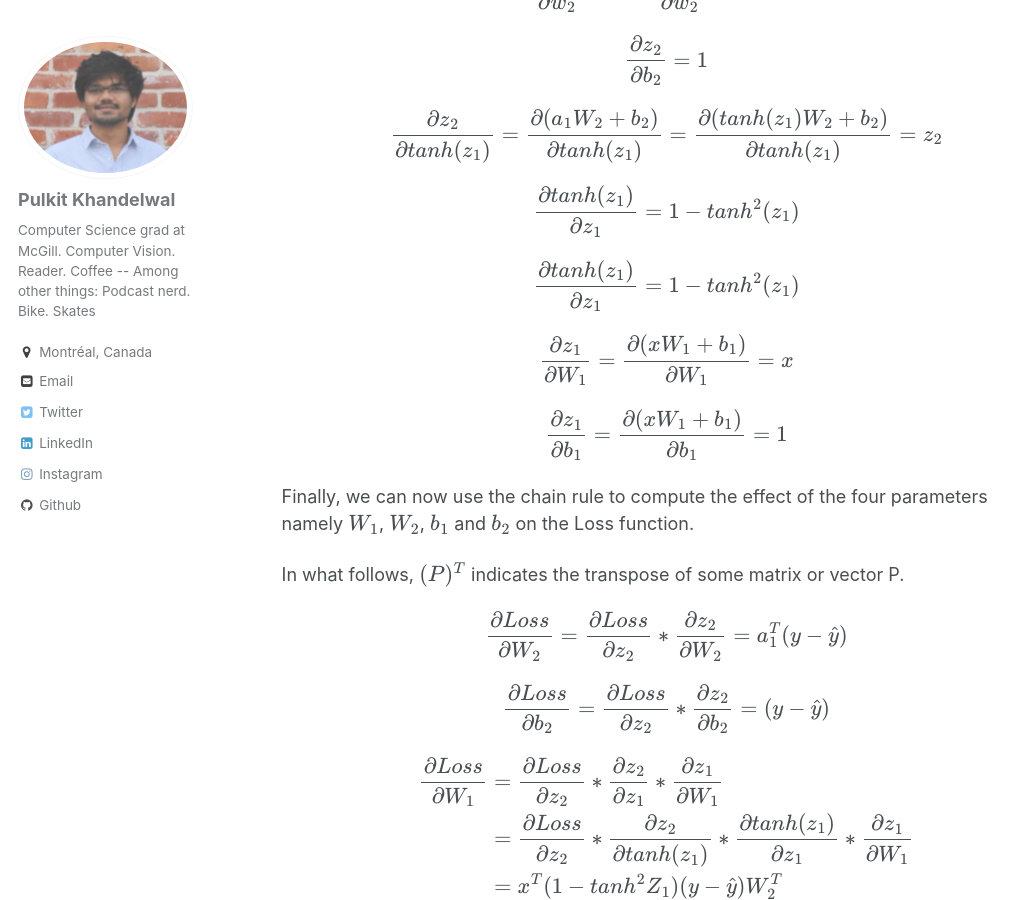
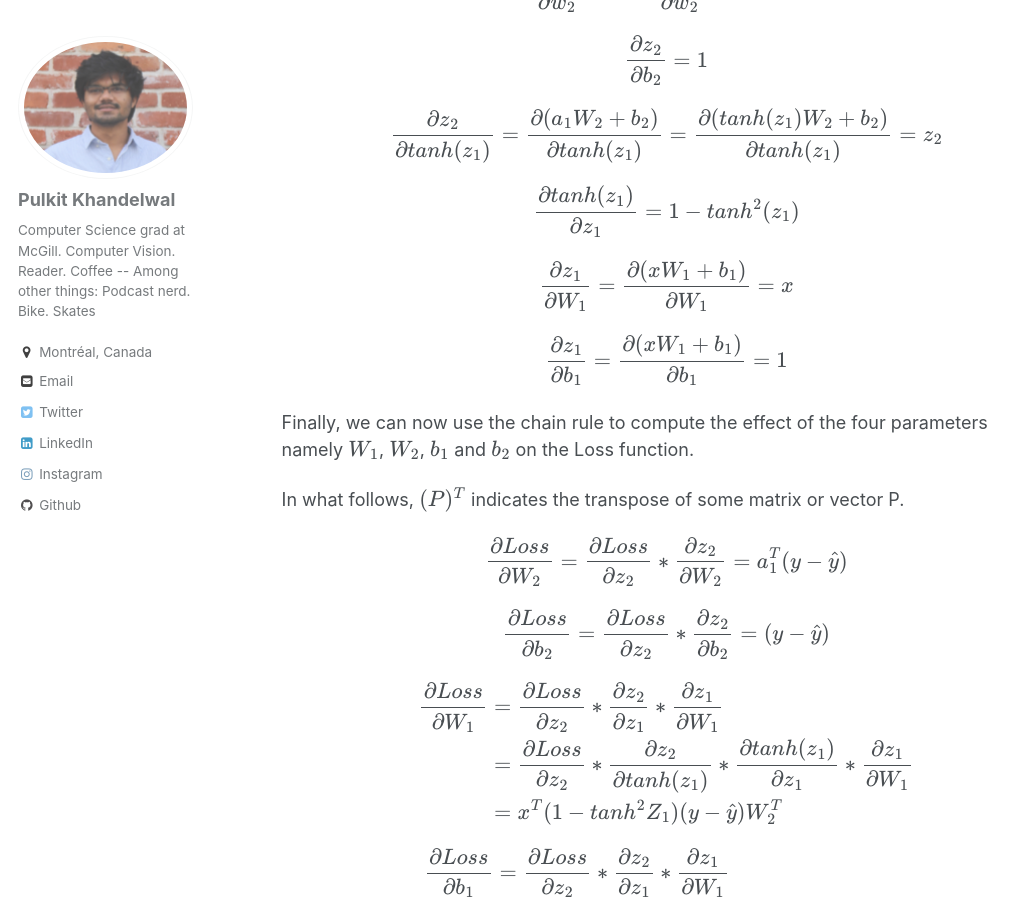
Before and after one commit to Pulkit-Khandelwal/pulkit-khandelwal.github.io, a Jekyll site: the page built from _blog/post_4.html, in a window 1280 px wide and 900 px high, scrolled down 2815 px. Shown: the whole window, without its empty margins (0-1032 px from the left). Built offline with Jekyll 4.4.1, drawn with Linux system fonts in a browser that asks for light colours; formulas are drawn with MathJax 3.

Commit message:
Update post_4.html

```diff
--- a/_blog/post_4.html
+++ b/_blog/post_4.html
@@ -83,8 +83,7 @@ The first hidden layer is computed as follows: <span class="math display">\[z_{1
 \label{eqn:ten}\]</span></p>
 <p><span class="math display">\[\frac{\partial tanh(z_{1})}{\partial z_{1}} = 1 - tanh^2(z_{1})
 \label{eqn:eleven}\]</span></p>
-<p><span class="math display">\[\frac{\partial tanh(z_{1})}{\partial z_{1}} = 1 - tanh^2(z_{1})
-\label{eqn:twelve}\]</span></p>
+
 <p><span class="math display">\[\frac{\partial z_{1}}{\partial W_{1}} = \frac{\partial (xW_{1}+b_{1})}{\partial W_{1}} = x
 \label{eqn:thirteen}\]</span></p>
 <p><span class="math display">\[\frac{\partial z_{1}}{\partial b_{1}} = \frac{\partial (xW_{1}+b_{1})}{\partial b_{1}} = 1
```
